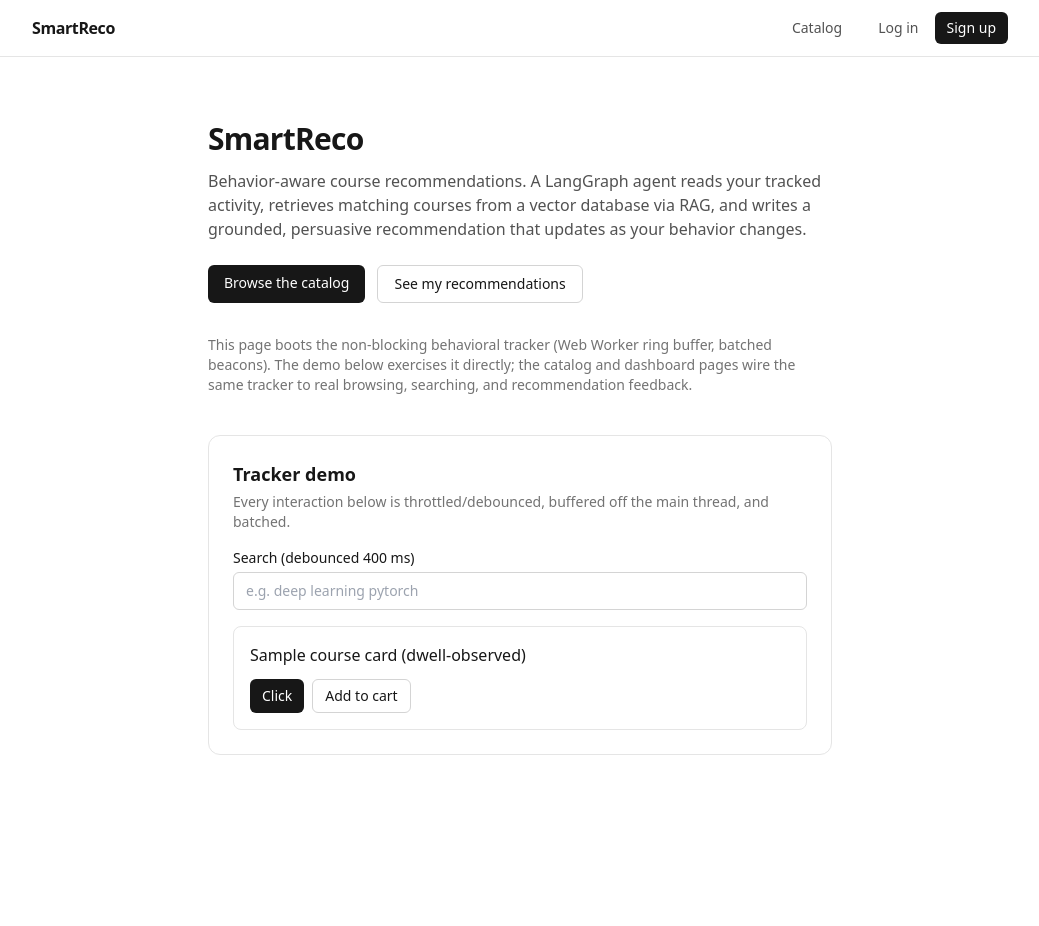
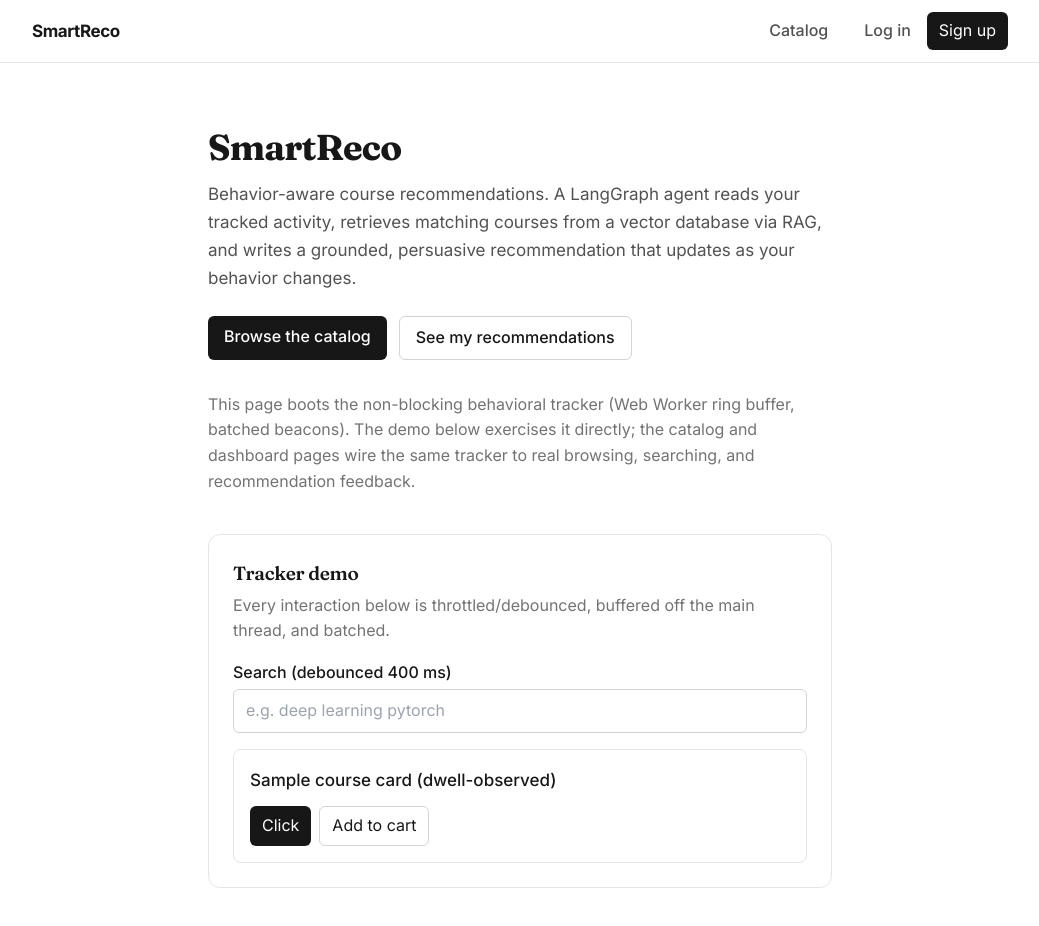
Before and after one commit to MuaazSM/smartreco, a Next.js app in the folder frontend/: page / in a window 1280 px wide. Shown: the top 926 px of the page, without its empty margins (120-1159 px from the left). Before the commit the page ends 819 px from the top, so only its background shows below. Built offline with nearby package versions, Linux system fonts and the light colour scheme; no server answers.

Commit message:
feat(frontend): add type system with fraunces, inter and jetbrains mono

```diff
--- a/frontend/app/globals.css
+++ b/frontend/app/globals.css
@@ -4,10 +4,24 @@
 
 :root {
   color-scheme: light dark;
+  --accent: #4f46e5; /* indigo — links, active nav, focus ring, progress */
+  --accent-soft: #eef2ff; /* indigo-50, subtle fills */
+}
+
+@media (prefers-color-scheme: dark) {
+  :root {
+    --accent: #a5b4fc; /* indigo-300 — readable accent on near-black */
+    --accent-soft: #1e1b4b; /* indigo-950 */
+  }
 }
 
 body {
   @apply bg-white text-neutral-900 antialiased;
+  font-family: var(--font-sans), ui-sans-serif, system-ui, sans-serif;
+  font-size: 1.0625rem; /* 17px base — untyped text was 16, most UI was 14 */
+  line-height: 1.65;
+  -webkit-font-smoothing: antialiased;
+  text-rendering: optimizeLegibility;
 }
 
 @media (prefers-color-scheme: dark) {
@@ -15,3 +29,33 @@
     @apply bg-neutral-950 text-neutral-100;
   }
 }
+
+/* Serif display voice for the big headlines (page h1s + the recommendation h2). Card titles
+   (h3) intentionally stay in the sans body face for legibility in dense grids. */
+h1,
+h2 {
+  font-family: var(--font-display), ui-serif, Georgia, serif;
+  letter-spacing: -0.015em;
+}
+
+/* Accessibility floor: a visible keyboard focus ring everywhere. The app previously had no
+   deliberate focus treatment on any custom button/input/link. */
+:focus-visible {
+  outline: 2px solid var(--accent);
+  outline-offset: 2px;
+  border-radius: 4px;
+}
+:focus:not(:focus-visible) {
+  outline: none;
+}
+
+@media (prefers-reduced-motion: reduce) {
+  *,
+  *::before,
+  *::after {
+    animation-duration: 0.001ms !important;
+    animation-iteration-count: 1 !important;
+    transition-duration: 0.001ms !important;
+    scroll-behavior: auto !important;
+  }
+}
--- a/frontend/app/layout.tsx
+++ b/frontend/app/layout.tsx
@@ -1,9 +1,31 @@
 import type { Metadata } from "next";
+import { Fraunces, Inter, JetBrains_Mono } from "next/font/google";
 
 import { AuthProvider } from "../components/AuthProvider";
 import { NavBar } from "../components/NavBar";
 import { TrackerProvider } from "../components/TrackerProvider";
 import "./globals.css";
+
+// Display serif — the "written for you" voice on headlines and the recommendation block.
+const display = Fraunces({
+  subsets: ["latin"],
+  variable: "--font-display",
+  display: "swap",
+});
+
+// Body sans — legibility first, carries the dense UI, forms, tables, reasons.
+const sans = Inter({
+  subsets: ["latin"],
+  variable: "--font-sans",
+  display: "swap",
+});
+
+// Mono — the signature: every observed/measured value (counts, prices, metrics) is set in mono.
+const mono = JetBrains_Mono({
+  subsets: ["latin"],
+  variable: "--font-mono",
+  display: "swap",
+});
 
 export const metadata: Metadata = {
   title: "SmartReco",
@@ -16,7 +38,7 @@
   children: React.ReactNode;
 }): React.ReactElement {
   return (
-    <html lang="en">
+    <html lang="en" className={`${display.variable} ${sans.variable} ${mono.variable}`}>
       <body>
         <AuthProvider>
           <TrackerProvider>
--- a/frontend/tailwind.config.ts
+++ b/frontend/tailwind.config.ts
@@ -7,7 +7,33 @@
     "./lib/**/*.{ts,tsx}",
   ],
   theme: {
-    extend: {},
+    extend: {
+      fontFamily: {
+        sans: ["var(--font-sans)", "ui-sans-serif", "system-ui", "sans-serif"],
+        display: ["var(--font-display)", "ui-serif", "Georgia", "serif"],
+        mono: ["var(--font-mono)", "ui-monospace", "SFMono-Regular", "monospace"],
+      },
+      // Larger, intentional type scale. Overrides the small default keys (all body/UI copy
+      // sat at text-sm=14 / text-xs=12) while keeping Tailwind's larger keys (6xl+) intact.
+      fontSize: {
+        xs: ["0.875rem", { lineHeight: "1.5" }], // 14
+        sm: ["1rem", { lineHeight: "1.6" }], // 16 — most of the app's body/UI text
+        base: ["1.0625rem", { lineHeight: "1.65" }], // 17
+        lg: ["1.1875rem", { lineHeight: "1.55" }], // 19
+        xl: ["1.375rem", { lineHeight: "1.4" }], // 22
+        "2xl": ["1.75rem", { lineHeight: "1.25", letterSpacing: "-0.01em" }], // 28
+        "3xl": ["2.25rem", { lineHeight: "1.15", letterSpacing: "-0.015em" }], // 36
+        "4xl": ["2.75rem", { lineHeight: "1.1", letterSpacing: "-0.02em" }], // 44
+        "5xl": ["3.5rem", { lineHeight: "1.03", letterSpacing: "-0.02em" }], // 56
+      },
+      colors: {
+        // Single deliberate accent, swapped light/dark via a CSS var (see globals.css).
+        accent: {
+          DEFAULT: "var(--accent)",
+          soft: "var(--accent-soft)",
+        },
+      },
+    },
   },
   plugins: [],
 };
```
